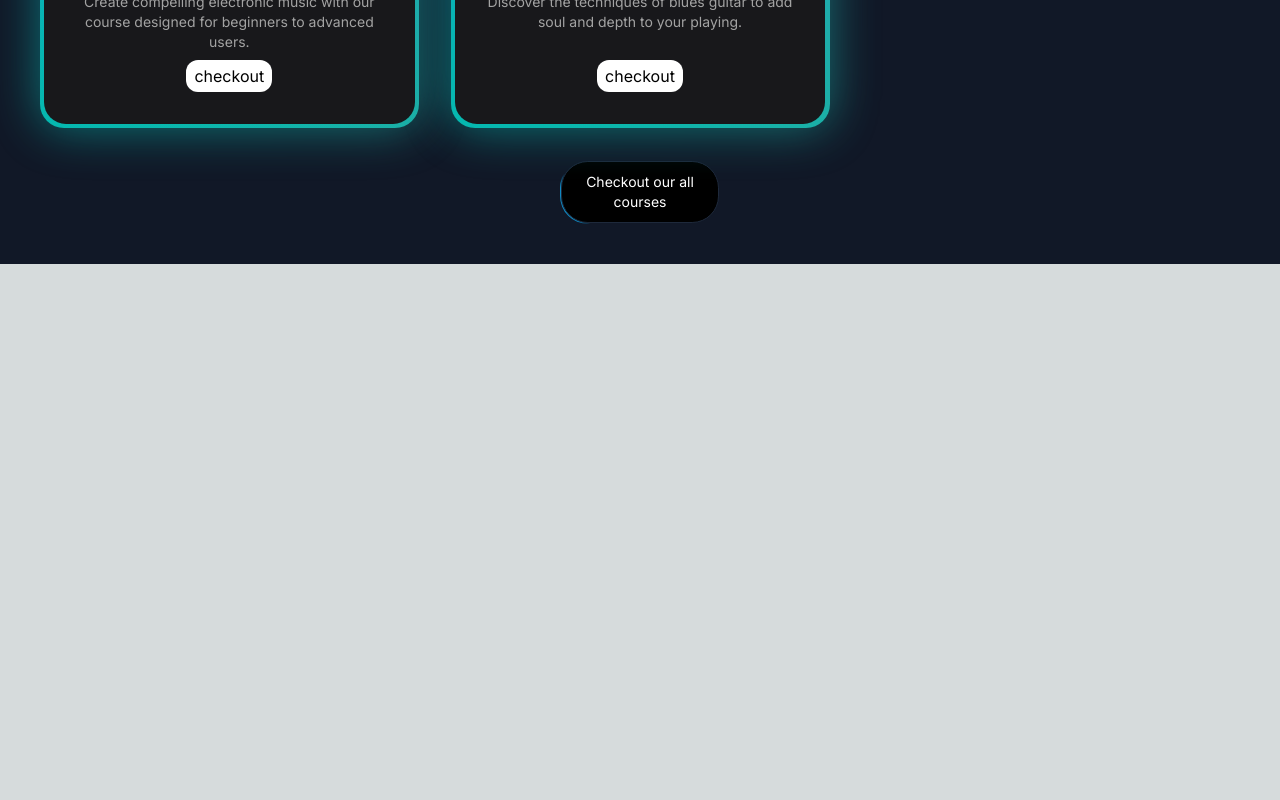
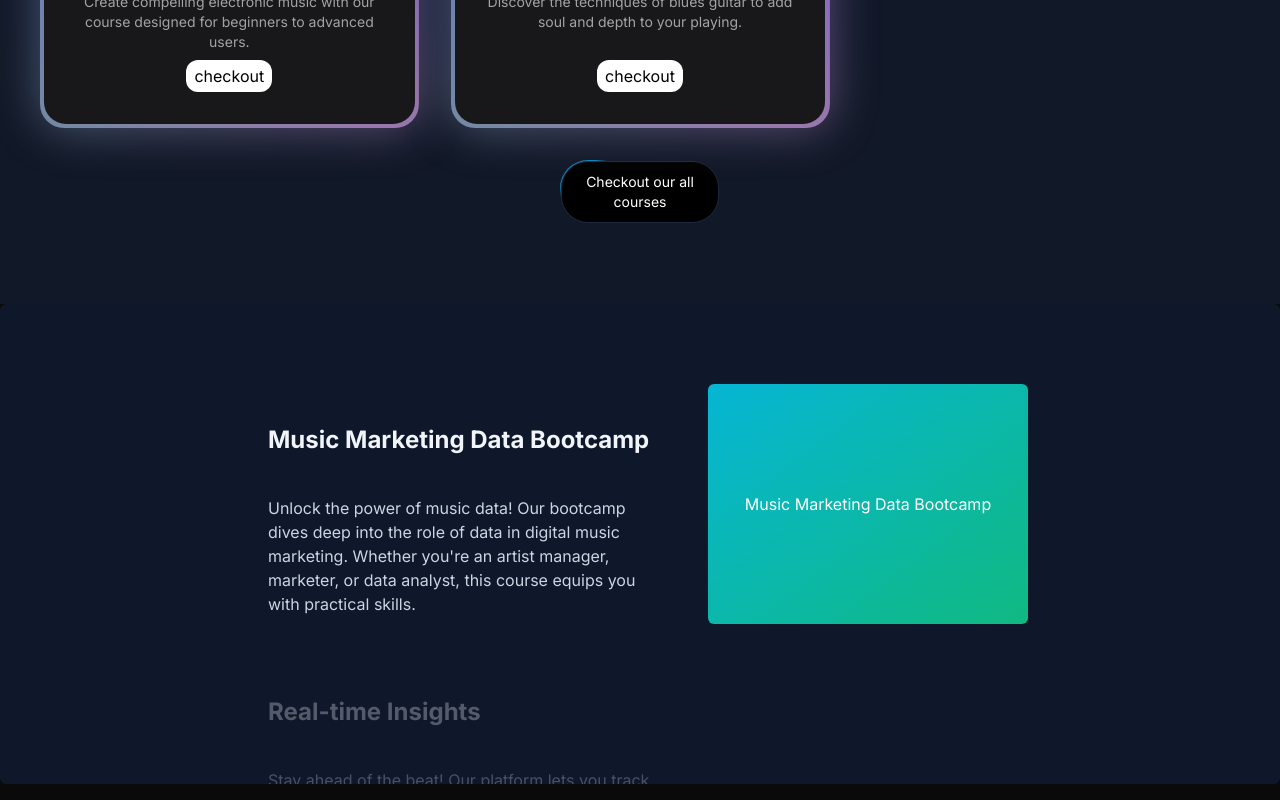
Before and after one commit to Aditya261201/next-myMusic-academy, a Next.js app: page / in a window 1280 px wide. Shown: the part 1164-1964 px from the top of the page. Before the commit the page ends 1428 px from the top, so only its background shows below. Built offline with nearby package versions, Linux system fonts and the light colour scheme.

Commit message:
choose us sticky scroll with effect

```diff
--- a/src/app/page.tsx
+++ b/src/app/page.tsx
@@ -1,11 +1,13 @@
+import ChooseUs from "@/components/ChooseUs";
 import FeaturedCourses from "@/components/FeaturedCourses";
 import Hero from "@/components/Hero";
 
 export default function Home() {
   return (
-    <main className="min-h-screen bg-black/[0.96] antialiased bg-grid-white/[0.02]">
+    <main className= "bg-black/[0.96] antialiased bg-grid-white/[0.02]">
       <Hero />
       <FeaturedCourses />
+      <ChooseUs />
     </main>
   );
 }
--- /dev/null
+++ b/src/components/ChooseUs.tsx
@@ -0,0 +1,62 @@
+"use client";
+import React from "react";
+import { StickyScroll } from "@/components/ui/sticky-scroll-reveal";
+import Image from "next/image";
+
+
+const ChooseUs = () => {
+
+    const musicAcademyContent = [
+        {
+            title: "Music Marketing Data Bootcamp",
+            description:
+                "Unlock the power of music data! Our bootcamp dives deep into the role of data in digital music marketing. Whether you're an artist manager, marketer, or data analyst, this course equips you with practical skills.",
+            content: (
+                <div className="h-full w-full bg-[linear-gradient(to_bottom_right,var(--cyan-500),var(--emerald-500))] flex items-center justify-center text-white">
+                    Music Marketing Data Bootcamp
+                </div>
+            ),
+        },
+        {
+            title: "Real-time Insights",
+            description:
+                "Stay ahead of the beat! Our platform lets you track real-time changes—no more guessing which version is current. Say goodbye to version control chaos and embrace seamless updates.",
+            content: (
+                <div className="h-full w-full  flex items-center justify-center text-white">
+                    Music classes
+                </div>
+            ),
+        },
+        {
+            title: "Harmonious Version Control",
+            description:
+                "Compose without interruptions! Our platform ensures you're always working on the freshest version of your project. No manual updates needed—just smooth collaboration.",
+            content: (
+                <div className="h-full w-full bg-[linear-gradient(to_bottom_right,var(--orange-500),var(--yellow-500))] flex items-center justify-center text-white">
+                    Version control
+                </div>
+            ),
+        },
+        {
+            title: "Never Miss a Beat",
+            description:
+                "Stay in the groove! Our platform keeps your content flowing. No more worries about running out of ideas—just creative harmony.",
+            content: (
+                <div className="h-full w-full bg-[linear-gradient(to_bottom_right,var(--cyan-500),var(--emerald-500))] flex items-center justify-center text-white">
+                    Running out of content
+                </div>
+            ),
+        },
+    ];
+
+
+
+
+    return (
+        <div className="pb-4">
+            <StickyScroll content={musicAcademyContent} />
+        </div>
+    )
+}
+
+export default ChooseUs
--- a/src/components/FeaturedCourses.tsx
+++ b/src/components/FeaturedCourses.tsx
@@ -25,8 +25,8 @@
     const featuredCourses = data.courses.filter((course:Course)=>course.isFeatured)
 
     return (
-        <div className='bg-gray-900 p-10'>
-            <div>
+        <div className='bg-gray-900 p-10 pb-20'>
+            <div className='h-fit'>
                 <div className="text-center text-4xl font-bold text-red-700 text-opacity-80">FEATURED COURSES</div>
                 <p className="text-center text-xl font-medium text-blue-400 text-opacity-80">Learn from the best teachers in the world</p>
             </div>
--- /dev/null
+++ b/src/components/ui/sticky-scroll-reveal.tsx
@@ -0,0 +1,112 @@
+"use client";
+import React, { useEffect, useRef, useState } from "react";
+import { useMotionValueEvent, useScroll } from "framer-motion";
+import { motion } from "framer-motion";
+import { cn } from "@/lib/utils";
+
+export const StickyScroll = ({
+    content,
+    contentClassName,
+}: {
+    content: {
+        title: string;
+        description: string;
+        content?: React.ReactNode | any;
+    }[];
+    contentClassName?: string;
+}) => {
+    const [activeCard, setActiveCard] = React.useState(0);
+    const ref = useRef<any>(null);
+    const { scrollYProgress } = useScroll({
+        // uncomment line 22 and comment line 23 if you DONT want the overflow container and want to have it change on the entire page scroll
+        // target: ref
+        container: ref,
+        offset: ["start start", "end start"],
+    });
+    const cardLength = content.length;
+
+    useMotionValueEvent(scrollYProgress, "change", (latest) => {
+        const cardsBreakpoints = content.map((_, index) => index / cardLength);
+        const closestBreakpointIndex = cardsBreakpoints.reduce(
+            (acc, breakpoint, index) => {
+                const distance = Math.abs(latest - breakpoint);
+                if (distance < Math.abs(latest - cardsBreakpoints[acc])) {
+                    return index;
+                }
+                return acc;
+            },
+            0
+        );
+        setActiveCard(closestBreakpointIndex);
+    });
+
+    const backgroundColors = [
+        "var(--slate-900)",
+        "var(--black)",
+        "var(--neutral-900)",
+    ];
+    const linearGradients = [
+        "linear-gradient(to bottom right, var(--cyan-500), var(--emerald-500))",
+        "linear-gradient(to bottom right, var(--pink-500), var(--indigo-500))",
+        "linear-gradient(to bottom right, var(--orange-500), var(--yellow-500))",
+    ];
+
+    const [backgroundGradient, setBackgroundGradient] = useState(
+        linearGradients[0]
+    );
+
+    useEffect(() => {
+        setBackgroundGradient(linearGradients[activeCard % linearGradients.length]);
+    }, [activeCard]);
+
+    return (
+        <motion.div
+            animate={{
+                backgroundColor: backgroundColors[activeCard % backgroundColors.length],
+            }}
+            className="h-[30rem] overflow-y-auto flex justify-center relative space-x-10 rounded-md p-10"
+            ref={ref}
+        >
+            <div className="div relative flex items-start px-4">
+                <div className="max-w-2xl">
+                    {content.map((item, index) => (
+                        <div key={item.title + index} className="my-20">
+                            <motion.h2
+                                initial={{
+                                    opacity: 0,
+                                }}
+                                animate={{
+                                    opacity: activeCard === index ? 1 : 0.3,
+                                }}
+                                className="text-2xl font-bold text-slate-100"
+                            >
+                                {item.title}
+                            </motion.h2>
+                            <motion.p
+                                initial={{
+                                    opacity: 0,
+                                }}
+                                animate={{
+                                    opacity: activeCard === index ? 1 : 0.3,
+                                }}
+                                className="text-kg text-slate-300 max-w-sm mt-10"
+                            >
+                                {item.description}
+                            </motion.p>
+                        </div>
+                    ))}
+                    <div className="h-40" />
+                </div>
+            </div>
+            <div
+                style={{ background: backgroundGradient }}
+                className={cn(
+                    "hidden lg:block h-60 w-80 rounded-md bg-white sticky top-10 overflow-hidden",
+                    contentClassName
+                )}
+            >
+                {content[activeCard].content ?? null}
+            </div>
+        </motion.div>
+    );
+};
```
